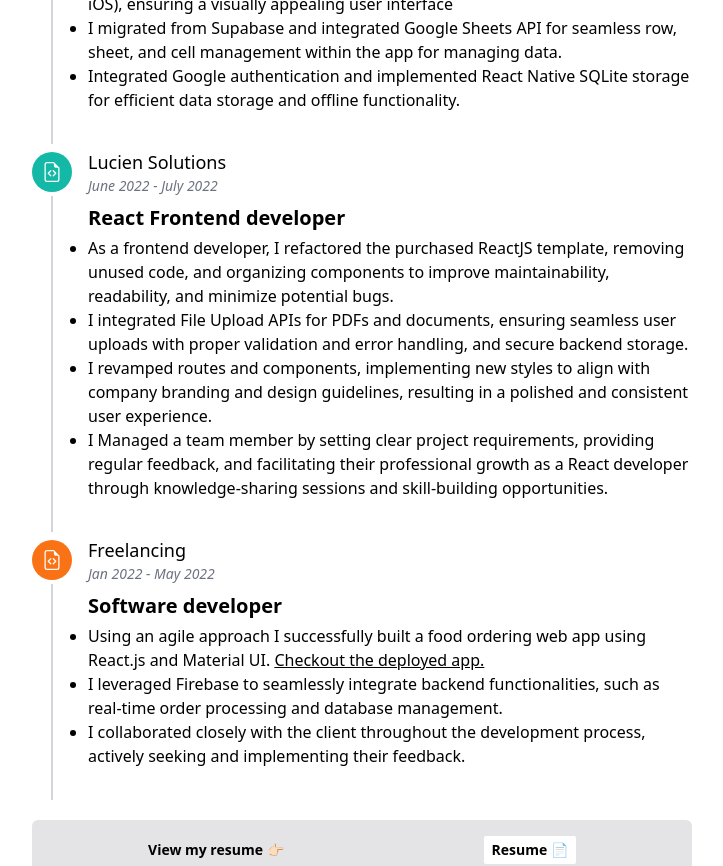
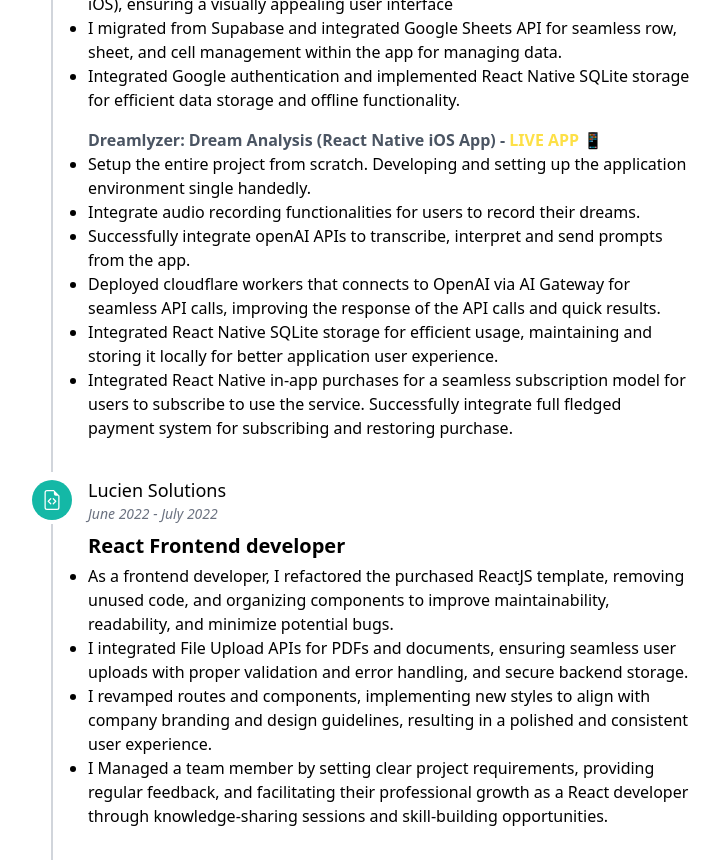
Before and after one commit to saadsiddiqui07/saad.portfolio, a Next.js app: page /experience in a window 1280 px wide. Shown: the part 1080-1946 px from the top of the page, without its empty margins (278-1001 px from the left). Built offline with nearby package versions, Linux system fonts and the light colour scheme.

Commit message:
add: experience details

```diff
--- a/components/Header/index.tsx
+++ b/components/Header/index.tsx
@@ -8,7 +8,7 @@ const Header = () => {
   return (
     <header className="flex mt-5 mx-5 sm:mx-10 md:mx-20">
       <button
-        className={`ml-auto active:border-[0.8px] p-1 rounded-md border-solid ${
+        className={`ml-auto p-1 rounded-md border-solid ${
           resolvedTheme === "dark" ? "border-gray-500" : "border-black"
         }`}
         onClick={() => setTheme(resolvedTheme === "dark" ? "light" : "dark")}
--- a/components/hero-section/index.tsx
+++ b/components/hero-section/index.tsx
@@ -18,10 +18,14 @@ const HeroSection = () => {
               {"<>"}
             </span>{" "}
             Hey!👋
-            <span className="font-bold bg-gradient-to-r from-red-500 via-blue-500 to-teal-500 text-transparent bg-clip-text bg-300% animate-gradient">
+            <span className="font-bold bg-gradient-to-r from-blue-500 via-purple-400 to-blue-700 text-transparent bg-clip-text bg-300% animate-gradient">
               {" "}
               I’m Saad Siddiqui, React & React Native developer.
             </span>{" "}
+            {/* <span className="font-bold text-black  dark:text-white">
+              {" "}
+              I’m Saad Siddiqui, React & React Native developer.
+            </span>{" "} */}
             <span>I write code </span>
             <span className="text3xl dark:text-gray-400 sm:text-4xl md:text-5xl">
               {"</>"}
--- a/components/steps/index.tsx
+++ b/components/steps/index.tsx
@@ -86,6 +86,47 @@ const Steps = () => {
               Integrated Google authentication and implemented React Native
               SQLite storage for efficient data storage and offline
               functionality.
+            </li>
+          </ul>
+          <p className="text-md font-semibold mt-4 text-gray-600 dark:text-gray-300">
+            Dreamlyzer: Dream Analysis (React Native iOS App) -{" "}
+            <a
+              href="https://apps.apple.com/in/app/dreamlyzer-dream-analysis/id6474172301"
+              target="_blank"
+              className="text-yellow-300 decoration-yellow hover:underline"
+            >
+              LIVE APP
+            </a>{" "}
+            📱
+          </p>
+          <ul className="list-disc text-md dark:text-gray-400 ">
+            <li>
+              Setup the entire project from scratch. Developing and setting up
+              the application environment single handedly.
+            </li>
+            <li>
+              Integrate audio recording functionalities for users to record
+              their dreams.
+            </li>
+            <li>
+              Successfully integrate openAI APIs to transcribe, interpret and
+              send prompts from the app.
+            </li>
+            <li>
+              Deployed cloudflare workers that connects to OpenAI via AI Gateway
+              for seamless API calls, improving the response of the API calls
+              and quick results.
+            </li>
+            <li>
+              Integrated React Native SQLite storage for efficient usage,
+              maintaining and storing it locally for better application user
+              experience.
+            </li>
+            <li>
+              Integrated React Native in-app purchases for a seamless
+              subscription model for users to subscribe to use the service.
+              Successfully integrate full fledged payment system for subscribing
+              and restoring purchase.
             </li>
           </ul>
         </div>
--- a/pages/experience/index.tsx
+++ b/pages/experience/index.tsx
@@ -54,7 +54,7 @@ const ExperiencePage = () => {
         <div className="bg-zinc-200 dark:bg-zinc-900 flex flex-row items-center justify-around p-3 md:p-4 rounded-md">
           <p className="text-sm md:text-md font-semibold">View my resume 👉🏻</p>
           <a
-            href="https://drive.google.com/file/d/1v-letP7M-J9PwkLrt7e7BMudsfOTFbxy/view?usp=drive_link"
+            href="https://docs.google.com/document/d/1qseisq6NTyvxfHKTb3VZJj0cPW_R1Q2JGHNZzo4C50c/edit?usp=drive_link"
             target="_blank"
             download
             className="bg-white hover:opacity-75 transition-all delay-150 hover:ease-out  text-sm px-2 py-1 rounded-sm"
```
